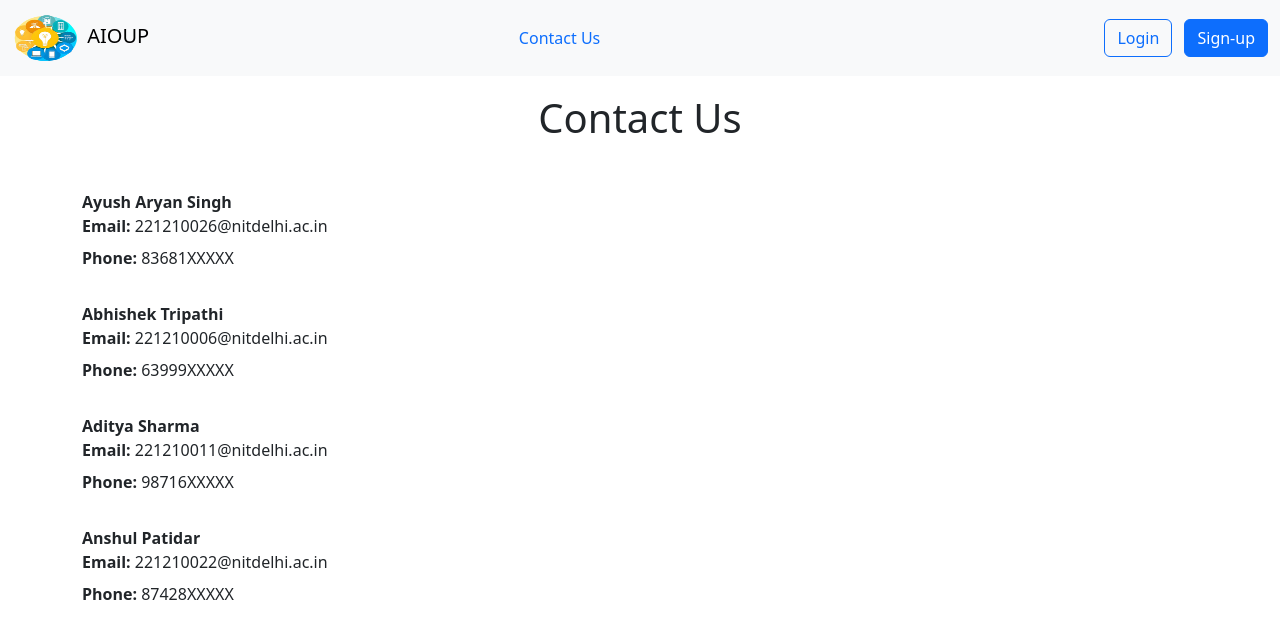
After one commit to AyushGlitch/Sem_2_Project_1st_Try, a Flask app: page /contact in a window 1280 px wide. The commit adds this page. Shown: the top 639 px of the page. Run offline with Flask 3, Linux system fonts and the light colour scheme.

Commit message:
added contact us after project

```diff
--- a/app.py
+++ b/app.py
@@ -224,6 +224,10 @@ def dth_bill():
 def bill_paid():
   return render_template('bill_paid.html')
 
+@app.route("/contact")
+def contact():
+  return render_template('contact.html')
+
 
 if __name__ =='__main__':
   app.run(host='0.0.0.0', debug=True)
--- /dev/null
+++ b/templates/contact.html
@@ -0,0 +1,55 @@
+<!DOCTYPE html>
+<html>
+  <head>
+    {% include 'bootstrap.html' %}
+    <title>Contact Us</title>
+  </head>
+  <body>
+    {% include 'nav1.html' %}
+
+    <h1 class="text-center mt-4 mb-4">Contact Us</h1>
+    <br>
+    <div class="container">
+      <b>Ayush Aryan Singh</b>
+      <div class="mb-2">
+        <b>Email:</b> 221210026@nitdelhi.ac.in
+      </div>
+      <div class="mb-2">
+        <b>Phone:</b> 83681XXXXX
+      </div>
+    </div>
+
+    <br>
+    <div class="container">
+      <b>Abhishek Tripathi</b>
+      <div class="mb-2">
+        <b>Email:</b> 221210006@nitdelhi.ac.in
+      </div>
+      <div class="mb-2">
+        <b>Phone:</b> 63999XXXXX
+      </div>
+    </div>
+
+    <br>
+    <div class="container">
+      <b>Aditya Sharma</b>
+      <div class="mb-2">
+        <b>Email:</b> 221210011@nitdelhi.ac.in
+      </div>
+      <div class="mb-2">
+        <b>Phone:</b> 98716XXXXX
+      </div>
+    </div>
+
+    <br>
+    <div class="container">
+      <b>Anshul Patidar</b>
+      <div class="mb-2">
+        <b>Email:</b> 221210022@nitdelhi.ac.in
+      </div>
+      <div class="mb-2">
+        <b>Phone:</b> 87428XXXXX
+      </div>
+    </div>
+  </body>
+</html>
--- a/templates/nav1.html
+++ b/templates/nav1.html
@@ -7,7 +7,7 @@
         </a>
 
       <ul class="nav col-12 col-md-auto mb-2 justify-content-center mb-md-0">
-        <li><a href="#" class="nav-link px-2">Contact Us</a></li>
+        <li><a href="/contact" class="nav-link px-2">Contact Us</a></li>
       </ul>
 
       <div class="col-md-3 text-end">
--- a/templates/nav2.html
+++ b/templates/nav2.html
@@ -7,7 +7,7 @@
         </a>
 
       <ul class="nav col-12 col-md-auto mb-2 justify-content-center mb-md-0">
-        <li><a href="#" class="nav-link px-2">Contact Us</a></li>
+        <li><a href="/contact" class="nav-link px-2">Contact Us</a></li>
       </ul>
 
 
--- a/templates/nav3.html
+++ b/templates/nav3.html
@@ -7,7 +7,7 @@
         </a>
 
       <ul class="nav col-12 col-md-auto mb-2 justify-content-center mb-md-0">
-        <li><a href="#" class="nav-link px-2">Contact Us</a></li>
+        <li><a href="/contact" class="nav-link px-2">Contact Us</a></li>
       </ul>
 
       <div class="col-md-3 text-end">
```
